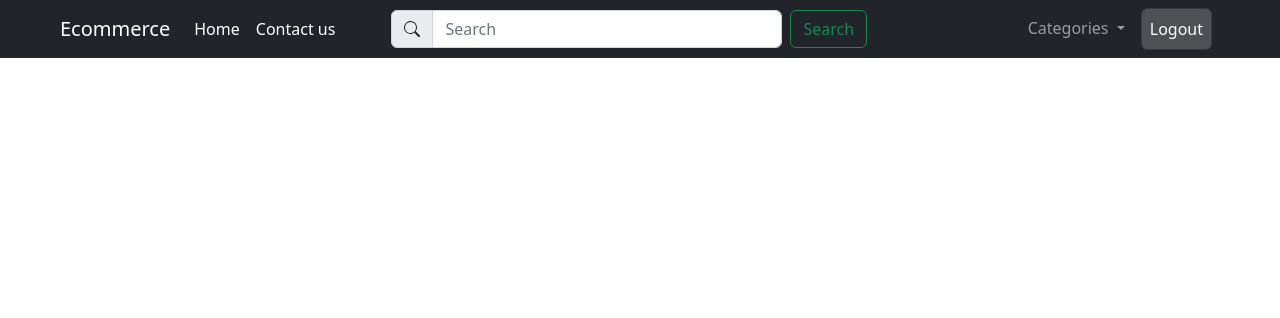
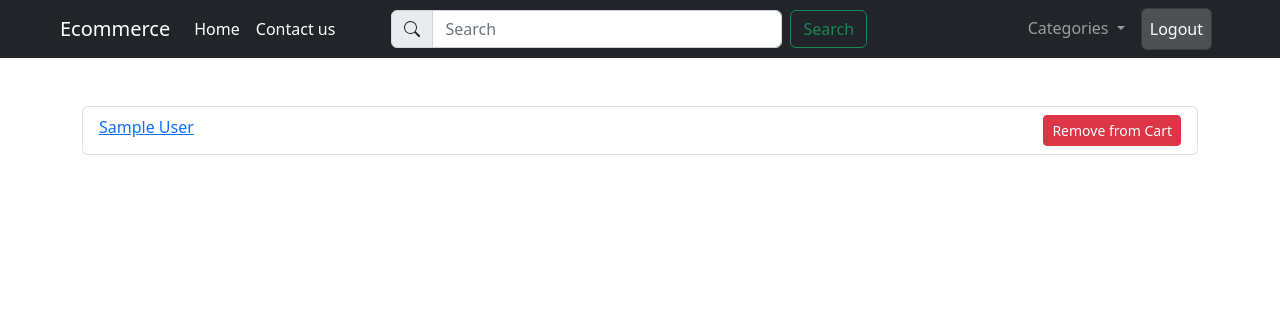
Before and after one commit to Rajm1505/ecommerce, a Django app: page /viewcart in a window 1280 px wide. Shown: the top 318 px of the page. Run offline with Django 4.2, Linux system fonts and the light colour scheme; a user stored in the database is signed in; tables that the repository leaves empty hold one stand-in row (values such as "Sample post").

Commit message:
add to cart feature

```diff
--- a/customer/models.py
+++ b/customer/models.py
@@ -40,3 +40,14 @@ class Products(models.Model):
 
     def __str__(self):
         return self.name
+
+
+class Cart(models.Model):
+    uid = models.ForeignKey(User,on_delete=models.CASCADE)
+    pid = models.ForeignKey(Products, on_delete=models.CASCADE)
+
+
+
+
+    def __str__(self):
+        return self.uid.name
--- a/customer/urls.py
+++ b/customer/urls.py
@@ -25,5 +25,8 @@ urlpatterns = [
     path('logout', views.logoutView),
     path('register', views.register),
     path('productdetails', views.productDetails),
+    path('productspage', views.productsPage),
     path('viewcart', views.viewCart),
+    path('addtocart', views.addToCart),
+    path('removefromcart', views.removeFromCart),
 ]
--- a/customer/views.py
+++ b/customer/views.py
@@ -1,11 +1,12 @@
 from email import message
-from django.shortcuts import render, redirect
+from django.shortcuts import render, redirect,HttpResponse
 
 from django.contrib.auth import authenticate, login, logout
 from django.contrib import messages
 from django.contrib.auth.forms import UserCreationForm
 from .forms import UserForm
-from .models import Products
+from .models import Products, Cart, User
+
 
 # Create your views here.
 def index(request):
@@ -61,9 +62,46 @@ def productDetails(request):
 
     return render(request,'productdetails.html',context=context)
 
+def productsPage(request):
+    query = str(request.POST.get('searchquery')).strip()
+    print("query:",query)
+    if query is None or query =='':
+        return redirect('/')
+
+    products = Products.objects.filter(name__icontains= query)
+    print("products",products)
+    context = {'products': products,'query':query}
+    return render(request,'productspage.html',context=context)
+
 
 def viewCart(request):
-    return render(request, 'cart.html')
+    uid =  User.objects.get(uid = request.user.uid)
+    cart = Cart.objects.filter(uid=uid)
+    print(cart)
+    context = {'cart' : cart}
+
+    return render(request, 'cart.html' ,context=context)
+
+
+def addToCart(request):
+    id = request.GET.get('id')
+    pid = Products.objects.get(pid = id)
+    uid =  User.objects.get(uid = request.user.uid)
+    try:
+        cart = Cart.objects.get(pid = pid,uid=uid)
+    except:
+        cart = Cart(uid = uid,pid=pid)
+        cart.save()
+    return redirect(f'/productdetails?id={id}')
+
+def removeFromCart(request):
+    id = request.GET.get('id')
+    try:
+        cart = Cart.objects.get(pid = id,uid = request.user.uid)
+        cart.delete()
+    except:
+        pass
+    return redirect('/viewcart')
 
 def contact(request):
     return render(request, 'contact.html')
--- a/static/css/productdetails.css
+++ b/static/css/productdetails.css
@@ -7,3 +7,8 @@ h1{
     font-size: 24px!important;
     line-height : 32px!important;
 }
+
+.productdetails-img{
+    height: 468px !important;
+    width : 800px !important;
+}
--- a/templates/cart.html
+++ b/templates/cart.html
@@ -9,4 +9,20 @@ Cart
 {% include 'navbar.html' %}
 
 
+<div class="container mt-5" >
+
+
+        <div class="list-group">
+            {% for product in cart %}
+            <span class="list-group-item list-group-item-action mb-3">
+                <a href="productdetails?id={{product.pid.pid}}">  {{product.pid.name}} </a>
+                <a class="btn btn-sm btn-danger  float-end" href="removefromcart?id={{product.pid.pid}}">Remove from Cart</a>
+            </span>
+
+            {% endfor %}
+        </div>
+</div>
+
+
+
 {% endblock content %}
--- a/templates/home.html
+++ b/templates/home.html
@@ -59,8 +59,8 @@ Home
     {% for product in products  %}
 
     <a href="productdetails?id={{product.pid}}" class="">
-    <div class="card border border-dark m-5 " style="width: 18rem;">
-      <img src="{{product.image1}}" class="card-img-top img-fluid" alt="...">
+    <div class="card border border-dark m-5  " style="width: 18rem;">
+      <img src="{{product.image1}}" class="card-img-top img-fluid productdetails-img  " alt="...">
       <div class="dropdown-divider"></div>
       <div class="card-body">
         <h5 class="card-title text-dark">{{product.name}}</h5>
--- a/templates/navbar.html
+++ b/templates/navbar.html
@@ -73,17 +73,18 @@
       </ul>
 
 
-      <form class="d-flex mx-0" role="search">
-
+      <form class="d-flex mx-0" role="search" action="productspage" method="post">
+        {% csrf_token %}
         <div class="input-group">
           <div class="input-group-text"><svg xmlns="http://www.w3.org/2000/svg" width="16" height="16" fill="currentColor" class="bi bi-search" viewBox="0 0 16 16">
             <path d="M11.742 10.344a6.5 6.5 0 1 0-1.397 1.398h-.001c.03.04.062.078.098.115l3.85 3.85a1 1 0 0 0 1.415-1.414l-3.85-3.85a1.007 1.007 0 0 0-.115-.1zM12 6.5a5.5 5.5 0 1 1-11 0 5.5 5.5 0 0 1 11 0z"/>
           </svg></div>
-          <input id="navsearchbar" class="form-control me-2" type="search" placeholder="Search" html = "true" aria-label="Search"  />
+          <input id="navsearchbar" name="searchquery" class="form-control me-2" type="search" placeholder="Search" html = "true" aria-label="Search"  value = "{{query}}" />
         </div>
 
         <button class="btn btn-outline-success" type="submit">Search</button>
       </form>
+
       <ul class="navbar-nav me-0 ms-auto mb-2 mb-lg-0 d-flex ">
         <li class="nav-item dropdown">
           <a class="nav-link dropdown-toggle" href="#" role="button" data-bs-toggle="dropdown" aria-expanded="false">
--- a/templates/productdetails.html
+++ b/templates/productdetails.html
@@ -34,11 +34,11 @@ Product Details
             <div class="carousel-inner" >
 
                 <div class="carousel-item active ">
-                    <img src="{{product.image1}}" class="d-block w-100 img-fluid" alt="..." height="169px" width="150px">
+                    <img src="{{product.image1}}" class="d-block w-100 img-fluid productdetails-img" alt="..." >
 
                 </div>
                 <div class="carousel-item ">
-                    <img src="{{product.image2}}" class="d-block w-100" alt="..."height="169px" width="150px">
+                    <img src="{{product.image2}}" class="d-block w-100 img-fluid productdetails-img" alt="...">
 
                 </div>
             </div>
@@ -50,6 +50,7 @@ Product Details
                 <span class="carousel-control-next-icon bg-dark" aria-hidden="true"></span>
                 <span class="visually-hidden">Next</span>
             </button>
+            <a  class="btn btn-primary" href="addtocart?id={{product.pid}}">Add to Cart</a>
         </div>
     </div>
     </div>
```
Also changed, not shown: templates/productspage.html (added, +15 -0 lines), customer/migrations/0004_alter_products_image1_alter_products_image2_cart.py (added), static/images/products/bluesweatshirt_1_7rwbobb.jpg (added), static/images/products/bluesweatshirt_2_ONjHTED.jpg (added), static/images/products/greentshirt_1_Up2u20O.jpg (added), static/images/products/greentshirt_2_7DKOkVf.jpg (added).
